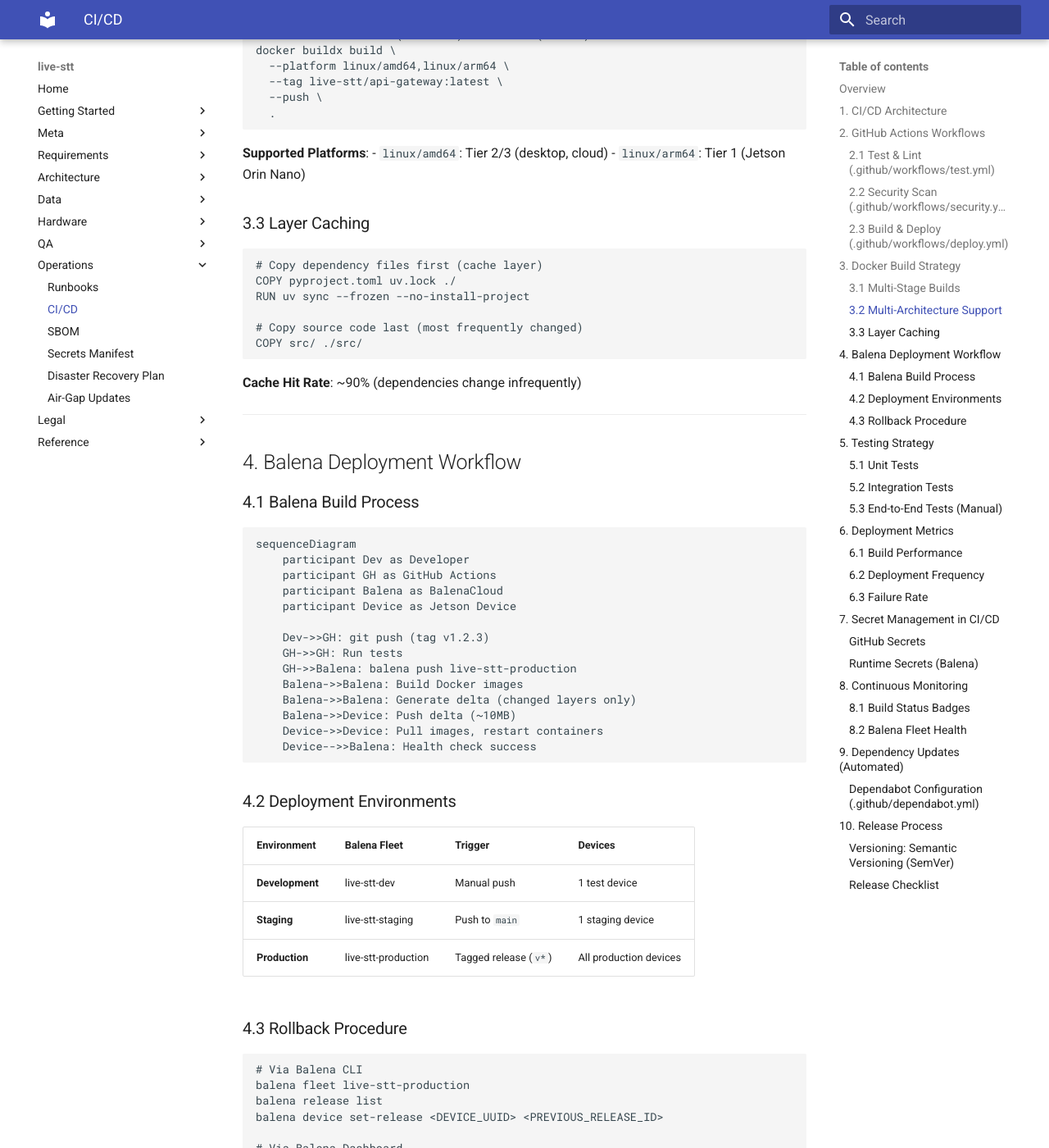
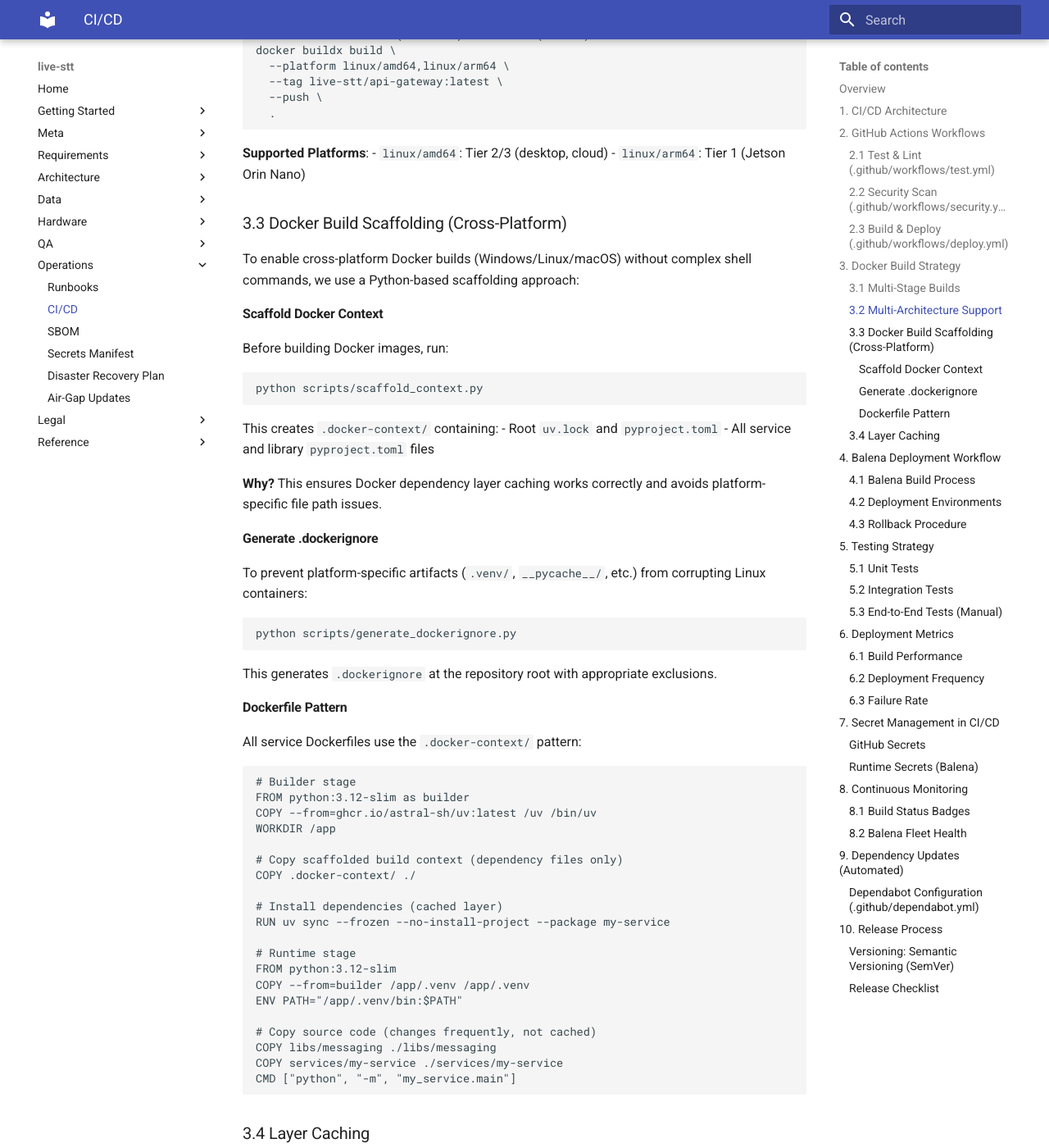
Before and after one commit to TomDakan/LiveSTT, an MkDocs documentation site: the page built from docs/60_ops/cicd.md, in a window 1280 px wide and 1400 px high, scrolled down 3999 px. Shown: the whole window at 82% size. Built offline with MkDocs 1.6.1 and Material for MkDocs 9.7.7, drawn with Linux system fonts in a browser that asks for light colours.

Commit message:
docs: add branching strategy and dependency workflow documentation
- Add comprehensive branching & merging strategy to CONTRIBUTING.md (section 6)
- Add dependency workflow documentation to CONTRIBUTING.md (section 7)
- Update GEMINI.md to reference new workflow sections
- Add Docker build scaffolding section to cicd.md
- Update workflow guide with branching strategy references

````diff
--- a/docs/60_ops/cicd.md
+++ b/docs/60_ops/cicd.md
@@ -203,7 +203,56 @@
 - `linux/amd64`: Tier 2/3 (desktop, cloud)
 - `linux/arm64`: Tier 1 (Jetson Orin Nano)
 
-### 3.3 Layer Caching
+### 3.3 Docker Build Scaffolding (Cross-Platform)
+
+To enable cross-platform Docker builds (Windows/Linux/macOS) without complex shell commands, we use a Python-based scaffolding approach:
+
+#### Scaffold Docker Context
+Before building Docker images, run:
+```bash
+python scripts/scaffold_context.py
+```
+
+This creates `.docker-context/` containing:
+- Root `uv.lock` and `pyproject.toml`
+- All service and library `pyproject.toml` files
+
+**Why?** This ensures Docker dependency layer caching works correctly and avoids platform-specific file path issues.
+
+#### Generate .dockerignore
+To prevent platform-specific artifacts (`.venv/`, `__pycache__/`, etc.) from corrupting Linux containers:
+```bash
+python scripts/generate_dockerignore.py
+```
+
+This generates `.dockerignore` at the repository root with appropriate exclusions.
+
+#### Dockerfile Pattern
+All service Dockerfiles use the `.docker-context/` pattern:
+```dockerfile
+# Builder stage
+FROM python:3.12-slim as builder
+COPY --from=ghcr.io/astral-sh/uv:latest /uv /bin/uv
+WORKDIR /app
+
+# Copy scaffolded build context (dependency files only)
+COPY .docker-context/ ./
+
+# Install dependencies (cached layer)
+RUN uv sync --frozen --no-install-project --package my-service
+
+# Runtime stage
+FROM python:3.12-slim
+COPY --from=builder /app/.venv /app/.venv
+ENV PATH="/app/.venv/bin:$PATH"
+
+# Copy source code (changes frequently, not cached)
+COPY libs/messaging ./libs/messaging
+COPY services/my-service ./services/my-service
+CMD ["python", "-m", "my_service.main"]
+```
+
+### 3.4 Layer Caching
 ```dockerfile
 # Copy dependency files first (cache layer)
 COPY pyproject.toml uv.lock ./
````
Also changed, not shown: CONTRIBUTING.md (+119 -1 lines), GEMINI.md (+3 -1 lines), docs/implementation_guides/00_workflow.md (+2 -1 lines).
